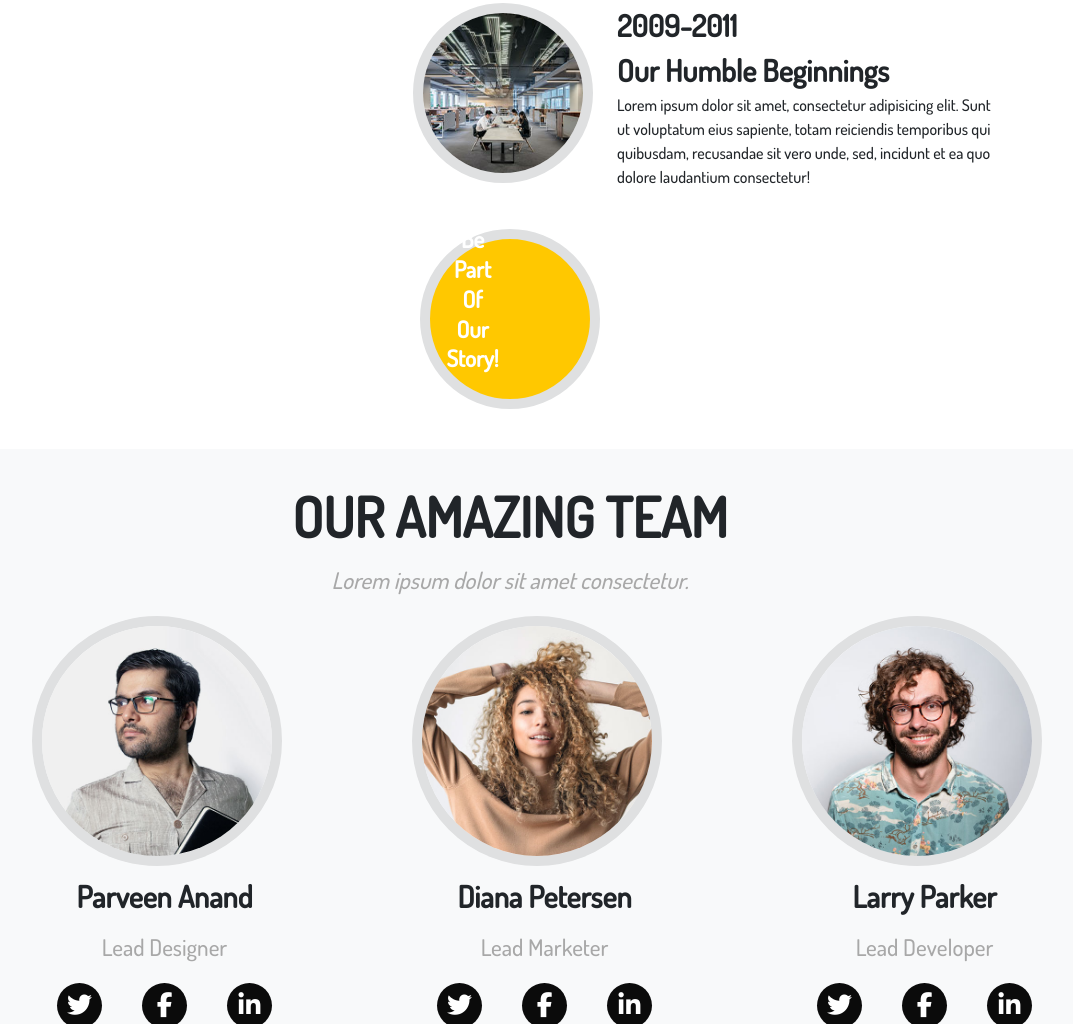
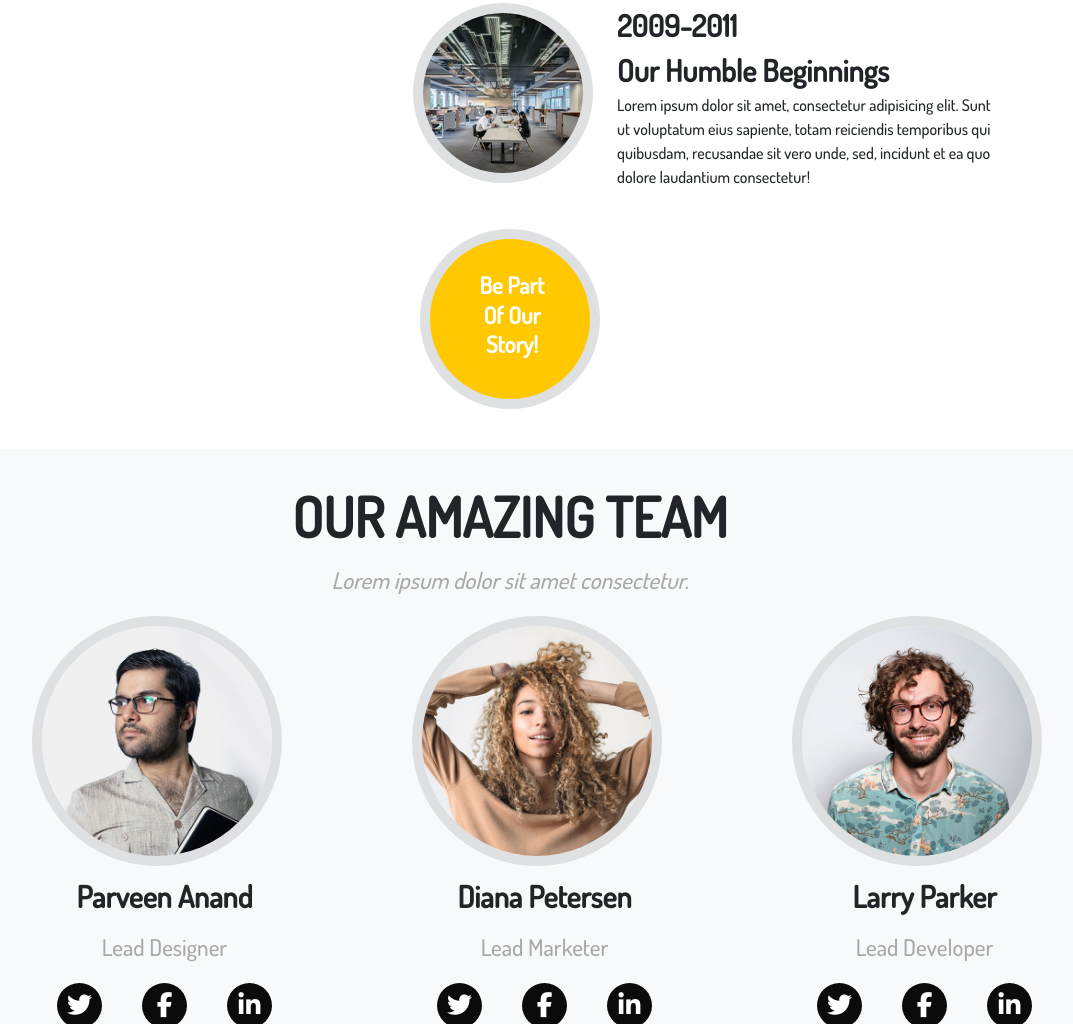
Before and after one commit to MageHiko/startbootstrap, a plain HTML site: page index.html in a window 1280 px wide. Shown: the part 3463-4487 px from the top of the page, without its empty margins (130-1203 px from the left). Drawn offline with nearby package versions, Linux system fonts and the light colour scheme; files that its build step writes are made by us from their sources.

Commit message:
Kodları yenilə

```diff
--- a/_about.sass
+++ b/_about.sass
@@ -50,7 +50,7 @@
         border: 10px solid #dfe0e1
         .textbox
             h3
-                margin: 0 50px
+                margin: 10px -37px -22px 42px
                 font-size: 23px
                 font-weight: bold
                 line-height: 1.3
```
